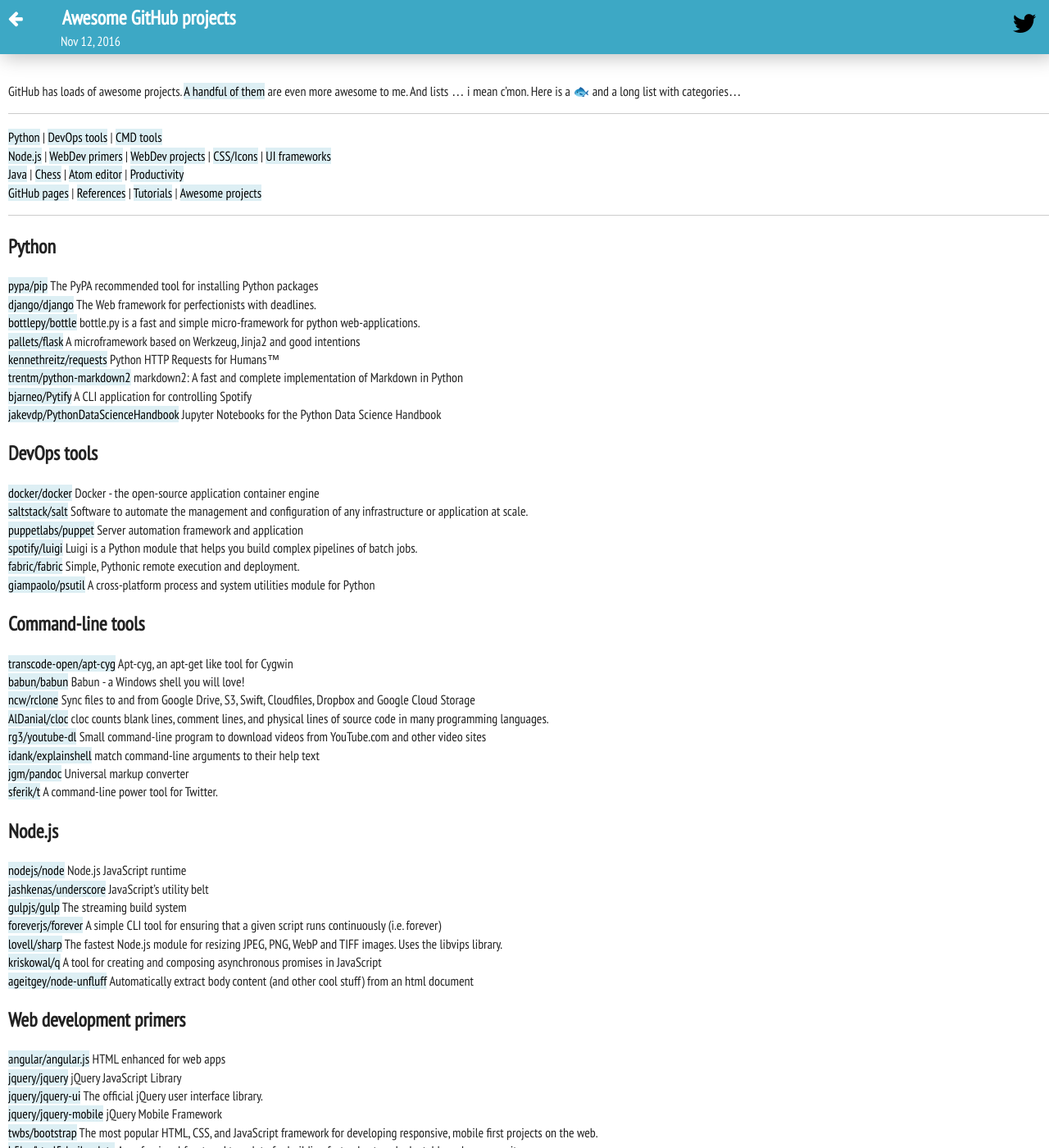
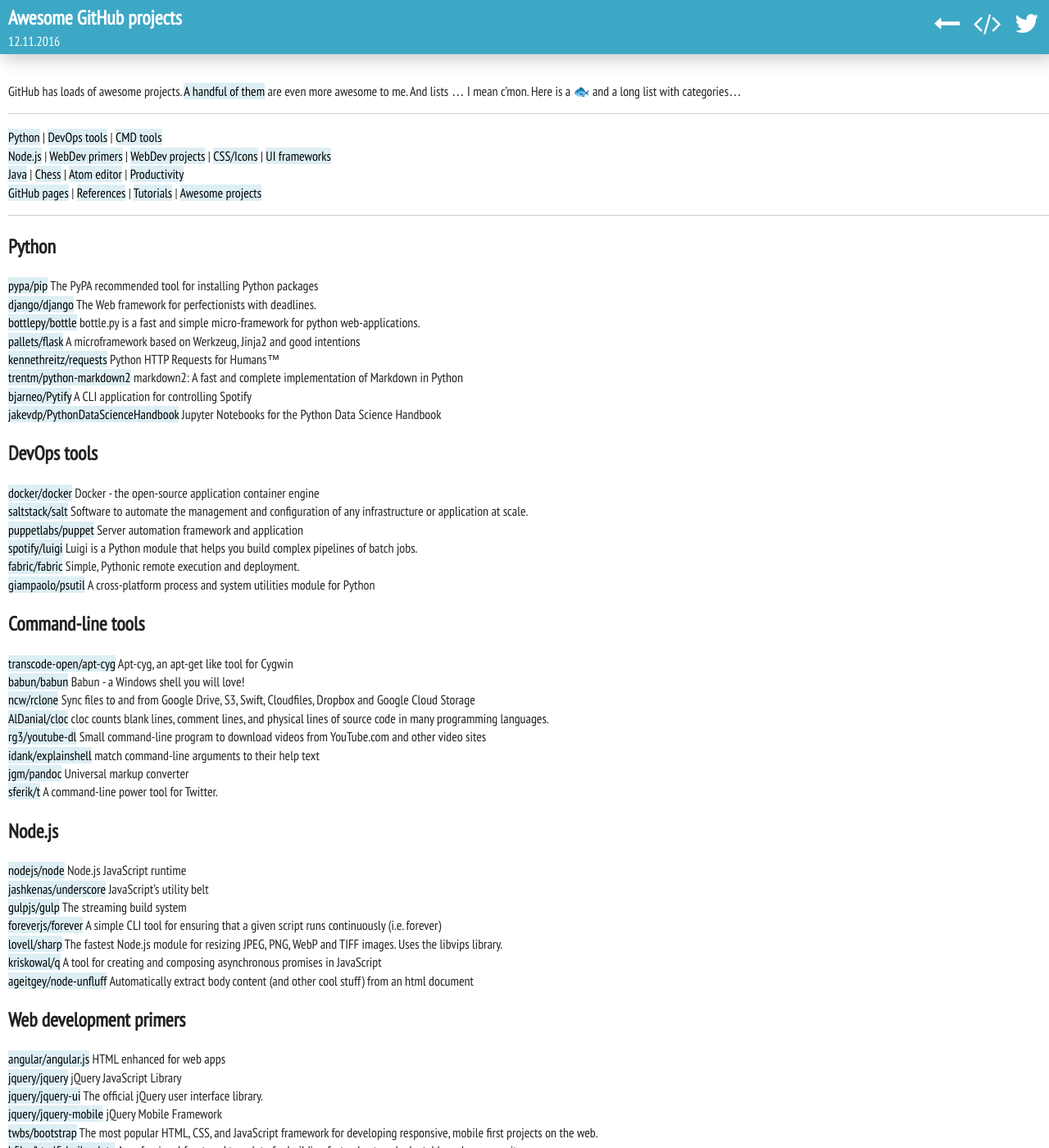
Before and after one commit to BastiTee/localhost, a Jekyll site: the page built from _posts/2016-11-12-awesome-github-projects.md, in a window 1280 px wide and 1400 px high. Shown: the whole window at 82% size. Built offline with Jekyll 4.4.1, drawn with Linux system fonts in a browser that asks for light colours.

Commit message:
adapted pauls additions to my liking :)

```diff
--- a/_layouts/post.html
+++ b/_layouts/post.html
@@ -5,31 +5,31 @@
 <body id="main-body">
 <article class="post" itemscope itemtype="http://schema.org/BlogPosting">
 
-<!-- <<<<<<< 3473656389b0f9bb690ceb11beeba8b72c1218aa -->
 <header class="header-container">
+
 <div id="header">
-    <div id="post-back"><a href="{{ site.baseurl }}"><i class="fa fa-arrow-left back-button"></i></a></div>
-    <div id="post-title"><h1 class="headline">{{ page.title }}</h1></div>
-    <div id="post-meta"><time datetime="{{ page.date | date_to_xmlschema }}" itemprop="datePublished">{{ page.date | date: "%b %-d, %Y" }}</time></div>
+    <div id="post-title"><h1 id="headline">{{ page.title }}</h1></div>
+    <div id="post-meta"><time datetime="{{ page.date | date_to_xmlschema }}" itemprop="datePublished">{{ page.date | date: "%d.%m.%Y" }}</time></div>
 </div>
-<div id="header-buttonbar">
-    {% if page.twitter %} <div id="twitter-container"><a href="{{ page.twitter }}"><i id="twitter-button" class="fa fa-twitter button" aria-hidden="true"></i></a></div> {% endif %}
+
+<div class="header-buttonbar">
+
+    <div id="back-container"><a href="{{ site.url }}">
+    <i id="back-button" class="fa fa-long-arrow-left button" ></i></a>
+    </div>
+
+    {% if page.source %}
+    <div id="source-container"><a href="{{ page.source }}">
+    <i id="source-button" class="fa fa-code button" ></i></a>
+    </div>{% endif %}
+
+    {% if page.twitter %}
+    <div id="twitter-container"><a href="{{ page.twitter }}">
+    <i id="twitter-button" class="fa fa-twitter button" ></i></a>
+    </div> {% endif %}
+
 </div>
-<!-- =======
-<header class="post-header">
-<table><tr>
-<td class="post-main">
-<h1 class="post-title" itemprop="name headline">{{ page.title }}</h1>
-<p class="post-meta"><time datetime="{{ page.date | date_to_xmlschema }}" itemprop="datePublished">{{ page.date | date: "%b %-d, %Y" }}</time></p>
-</td>
-{% if page.twitter %}<td class="post-back"><a href="{{ page.twitter }}"><i class="fa fa-twitter" aria-hidden="true"></i>
-</a></td>{% endif %}
-{% if page.source %}<td class="post-back"><a href="{{ page.source }}"><i class="fa fa-code" aria-hidden="true"></i>
-</a></td>{% endif %}
-<td class="post-back"><a href="{{ site.url }}"><i class="fa fa-long-arrow-left" aria-hidden="true"></i>
-</a></td>
-</tr></table>
->>>>>>> better icons; -->
+
 </header>
 
 <div class="post-content" itemprop="articleBody">
--- a/_posts/2016-11-12-awesome-github-projects.md
+++ b/_posts/2016-11-12-awesome-github-projects.md
@@ -6,7 +6,7 @@
 source: https://github.com/BastiTee/localhost/blob/master/_posts/2016-11-12-awesome-github-projects.md
 ---
 
-GitHub has loads of awesome projects. [A handful of them](https://github.com/stars/BastiTee?direction=desc&filter=others&sort=stars) are even more awesome to me. And lists ... i mean c'mon. Here is a 🐟 and a long list with categories...
+GitHub has loads of awesome projects. [A handful of them](https://github.com/stars/BastiTee?direction=desc&filter=others&sort=stars) are even more awesome to me. And lists ... I mean c'mon. Here is a 🐟 and a long list with categories...
 
 ---
 
--- a/css/main.css
+++ b/css/main.css
@@ -113,8 +113,10 @@
 #main-body a {
     text-decoration: none;
     color: #000;
-    /* background-color: #DDEFF4; */
+    background-color: #DDEFF4;
 }
+
+/* =================================================== POST HEADER LINE */
 
 header.header-container{
     position: fixed;
@@ -126,9 +128,56 @@
     z-index: 9999;
 }
 
-h1.headline {
+h1#headline {
     margin: 0;
     display: inline-block;
+}
+
+div#post-title{
+    display: inline-block;
+    width: calc(100% - 10em);
+    /*margin-bottom: 15px;*/
+}
+
+div#post-meta{
+    display: inline-block;
+    width: calc(100% - 10em);
+    /*padding-left: 4em;*/
+}
+
+/* =================================================== BUTTON BAR */
+
+div.header-buttonbar{
+    text-align: center;
+    position: absolute;
+    top: 0.4em;
+    right: 1em;
+}
+
+i.button {
+    display: inline-block;
+    border-radius: 3em;
+    padding: 0.2em;
+    transition: all 0.4s cubic-bezier(0.46, 0.03, 0.52, 0.96);
+}
+
+div#back-container{
+    display: inline-block;
+    font-size: 2em;
+    background-color: transparent;
+}
+
+div#back-container a {
+    background-color: #3DA8C5;
+}
+
+i#back-button{
+    color: white;
+}
+
+i#back-button:hover{
+    color: #3DA8C5;
+    background-color: white;
 }
 
 div#twitter-container{
@@ -137,56 +186,36 @@
     background-color: transparent;
 }
 
-div#post-title{
-    display: inline-block;
-    width: calc(100% - 10em);
-}
-
-div#post-meta{
-    display: inline-block;
-    width: calc(100% - 10em);
-    height: 1.4em;
-    padding-left: 4em;
-}
-
-div#post-back{
-    display: inline-block;
-    width: 3em;
-    font-size: 1.3em;
-    cursor: pointer;
-    transition: all 0.5s cubic-bezier(0.46, 0.03, 0.52, 0.96);
-}
-
-div#post-back:hover{
-    font-size: 1.5em;
-}
-
-div#header-buttonbar{
-    text-align: center;
-    position: absolute;
-    top: 0.4em;
-    right: 1em;
-}
-
-i.button {
-    width: 1.5em;
-    height: 1.3em;
-    padding-top: 0.2em;
-    border-radius: 3em;
-    transition: all 0.5s cubic-bezier(0.46, 0.03, 0.52, 0.96);
+div#twitter-container a {
+    background-color: #3DA8C5;
 }
 
 i#twitter-button{
-
+    color: white;
 }
 
 i#twitter-button:hover{
+    color: #3DA8C5;
     background-color: white;
 }
 
+div#source-container a {
+    background-color: #3DA8C5;
+}
 
-i.back-button{
+div#source-container{
+    display: inline-block;
+    font-size: 2em;
+    background-color: transparent;
+}
+
+i#source-button{
     color: white;
+}
+
+i#source-button:hover{
+    color: #3DA8C5;
+    background-color: white;
 }
 
 /* ====================================================== INDEX PAGE */
@@ -252,13 +281,6 @@
 
 }
 
-/*
-.post-content[itemprop="articleBody"]{
-   padding-top: 8em;
-}
-
-*/
-
 .post-header {
     padding: 5px 0px 5px 10px;
     background-color: #3DA8C5;
@@ -298,25 +320,6 @@
     width: 100%;
     display: block;
 }
-
-
-/*
-td.post-main {
-    width: 100%;
-}
-
-td.post-back {
-    text-align: right;
-    font-size: 150%;
-    padding: 0px 15px 0px 0px;
-}
-
-td.post-back a {
-    /*font-family: 'Share Tech Mono';*/ /*
-    background-color: #3DA8C5 !important;
-    color: #fff !important;
-}
-*/
 
 /* ==========================================================================
    Helper classes
```
